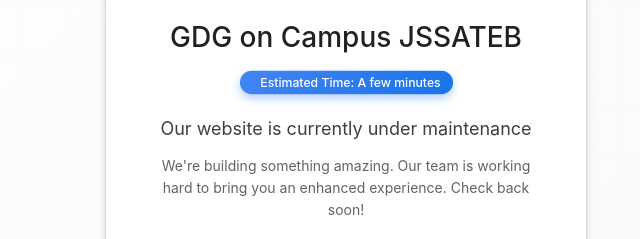
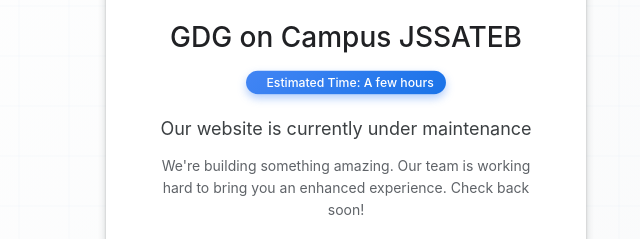
Before and after one commit to gdg-jss/gdg-jss.github.io, a website: page index.html in a window 1280 px wide. Shown: the part 307-546 px from the top of the page, 294-934 px from the left. Drawn offline with Linux system fonts and the light colour scheme; a web font is replaced by a local one.

Commit message:
Update estimated time from 'a few minutes' to 'a few hours'

```diff
--- a/index.html
+++ b/index.html
@@ -392,7 +392,7 @@
 
         <div class="gdg-badge">
             <span class="material-icons-outlined" style="font-size: 16px;"></span>
-            Estimated Time: A few minutes
+            Estimated Time: A few hours
         </div>
 
         <p class="main-message">Our website is currently under maintenance</p>
```
